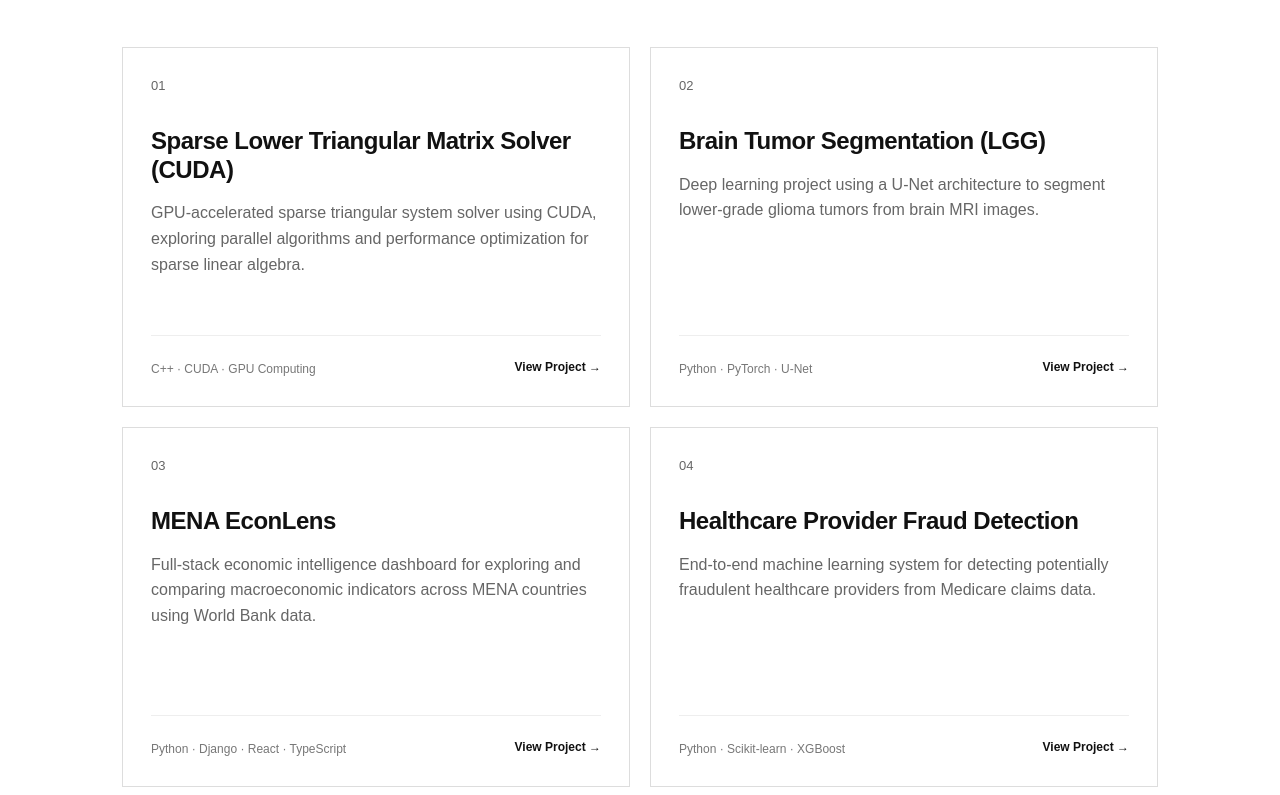
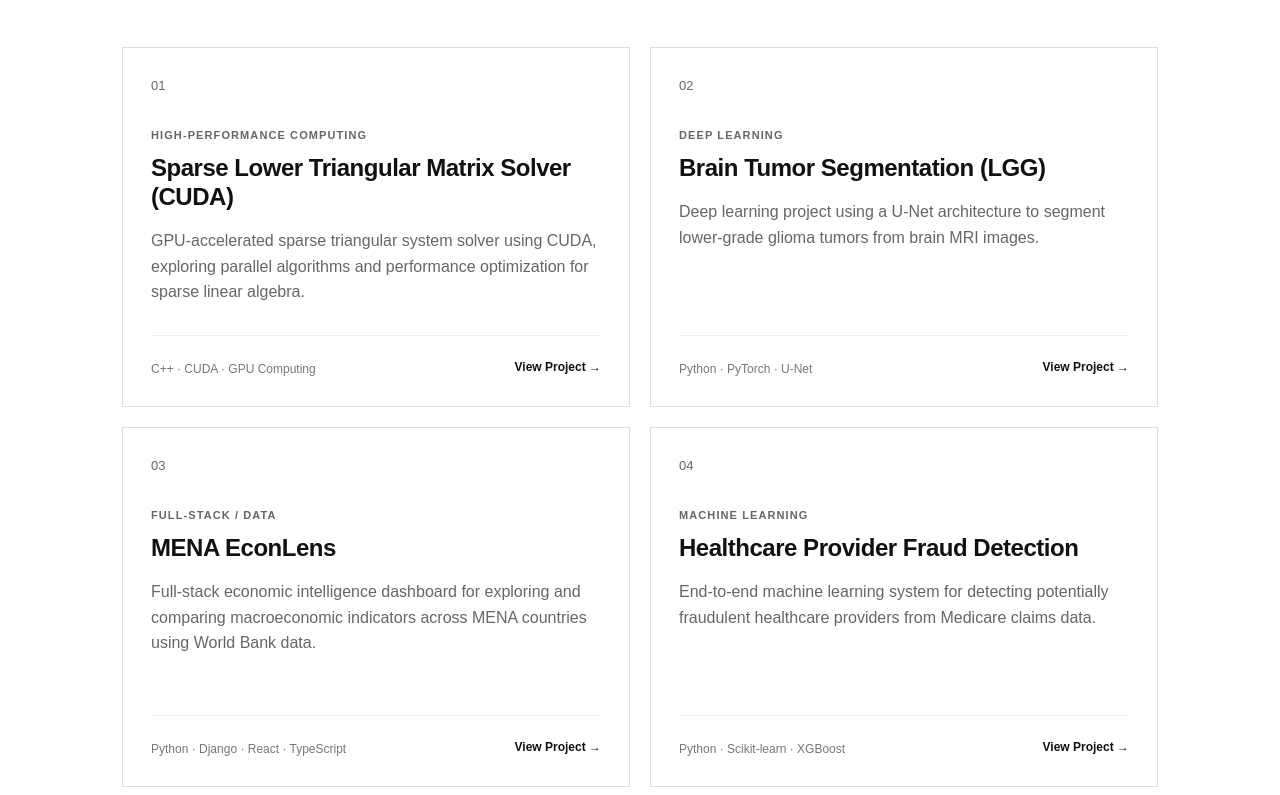
Before and after one commit to amoh909/amoh909.github.io, a React (Vite) app: page / in a window 1280 px wide. Shown: the part 938-1733 px from the top of the page. Built offline with nearby package versions, Linux system fonts and the light colour scheme.

Commit message:
Improve project card - Add topics

```diff
--- a/src/App.tsx
+++ b/src/App.tsx
@@ -73,6 +73,7 @@ function App() {
             <article className="project-card">
               <div>
                 <p className="project-number">01</p>
+                <p className="project-category">HIGH-PERFORMANCE COMPUTING</p>
                 <h3>Sparse Lower Triangular Matrix Solver (CUDA)</h3>
                 <p>
                   GPU-accelerated sparse triangular system solver using CUDA,
@@ -96,6 +97,7 @@ function App() {
             <article className="project-card">
               <div>
                 <p className="project-number">02</p>
+                <p className="project-category">DEEP LEARNING</p>
                 <h3>Brain Tumor Segmentation (LGG)</h3>
                 <p>
                   Deep learning project using a U-Net architecture to segment
@@ -118,6 +120,7 @@ function App() {
             <article className="project-card">
               <div>
                 <p className="project-number">03</p>
+                <p className="project-category">FULL-STACK / DATA</p>
                 <h3>MENA EconLens</h3>
                 <p>
                   Full-stack economic intelligence dashboard for exploring and
@@ -141,6 +144,7 @@ function App() {
             <article className="project-card">
               <div>
                 <p className="project-number">04</p>
+                <p className="project-category">MACHINE LEARNING</p>
                 <h3>Healthcare Provider Fraud Detection</h3>
                 <p>
                   End-to-end machine learning system for detecting potentially
--- a/src/index.css
+++ b/src/index.css
@@ -169,6 +169,14 @@ a {
 .project-number {
   margin: 0 0 30px;
   font-size: 13px;
+  color: #888888;
+}
+
+.project-category {
+  margin: 0 0 10px;
+  font-size: 11px;
+  font-weight: 700;
+  letter-spacing: 0.1em;
   color: #888888;
 }
 
```
